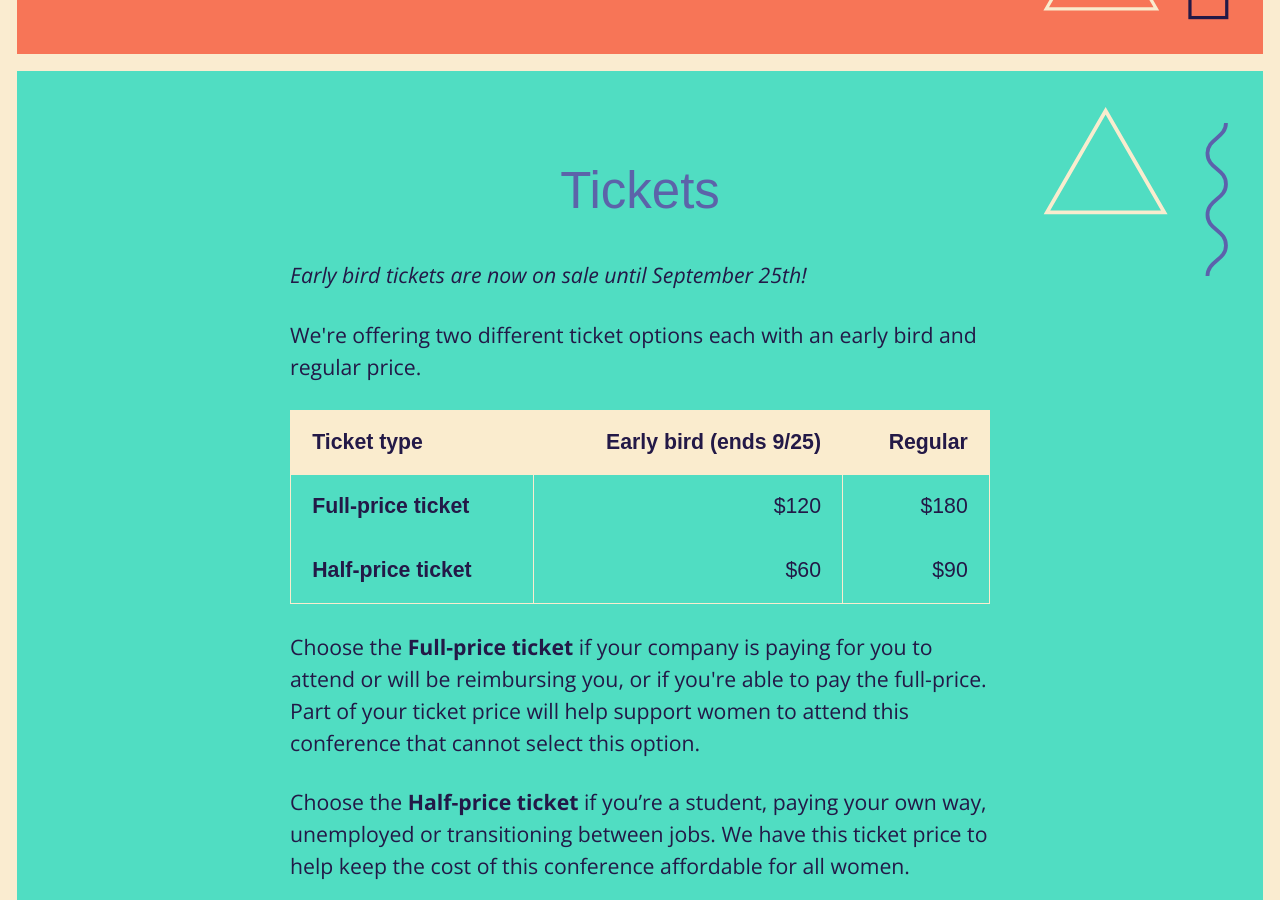
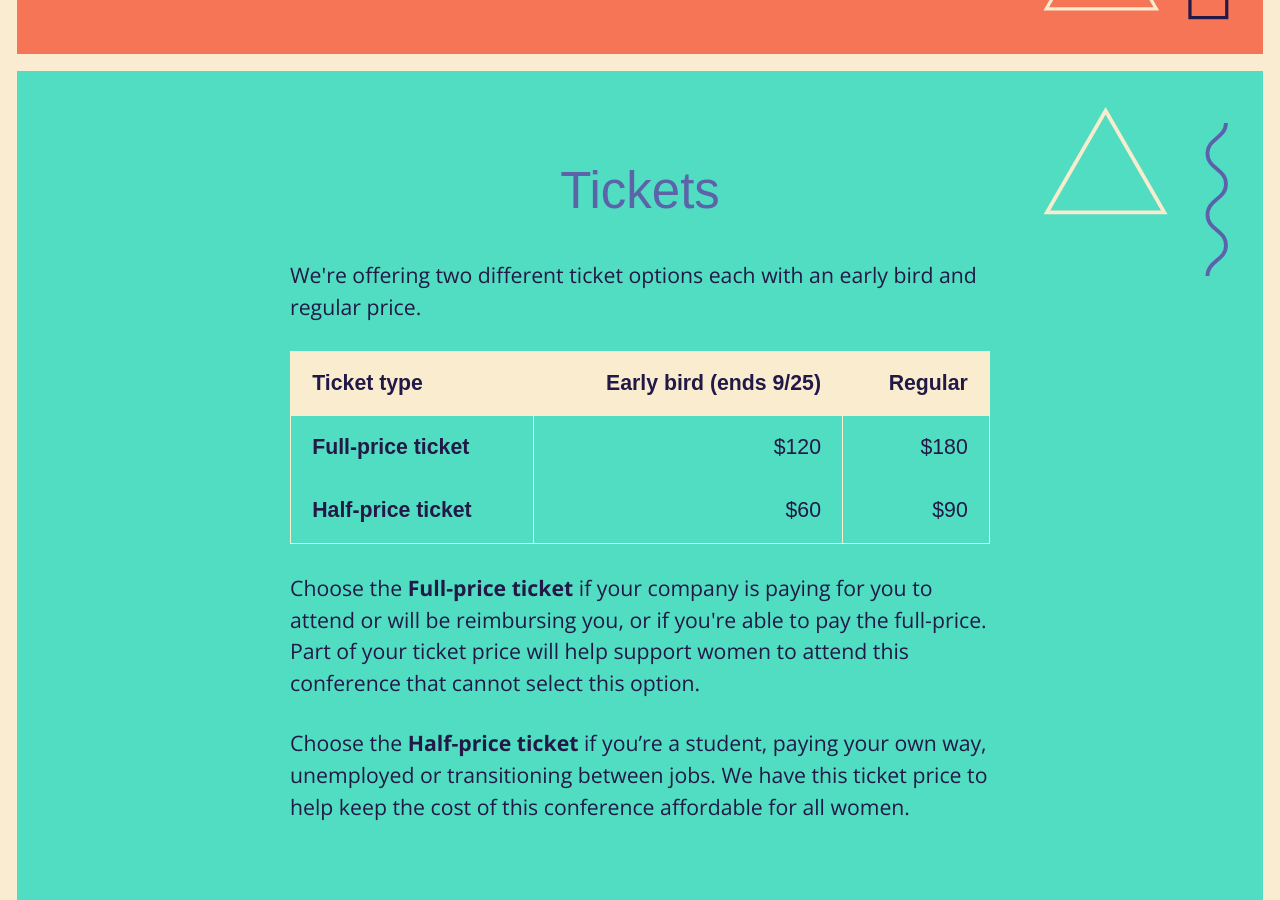
Before and after one commit to elaconf/elaconf.github.io, a Jekyll site: the page built from index.html, in a window 1280 px wide and 900 px high, scrolled down 4929 px. Built offline with Jekyll 4.4.1, drawn with Linux system fonts in a browser that asks for light colours; some web fonts are replaced; a script that is not in the unit is left out.

Commit message:
removes early bird not

```diff
--- a/index.html
+++ b/index.html
@@ -80,7 +80,6 @@ layout: default
 <!-- ///////////////////////////////////////////////////// -->
 <section class="section-tickets" id="tickets">
   <h1>Tickets</h1>
-  <p><em>Early bird tickets are now on sale until September 25th!</em></p>
   <p><script async src="//widgets.nvite.com/1.0/button.js" data-resource="{{site.nvite}}" data-button-text="Buy ticket"></script></p>
   <p>We're offering two different ticket options each with an early bird and regular price.</p>
   <table>
```
